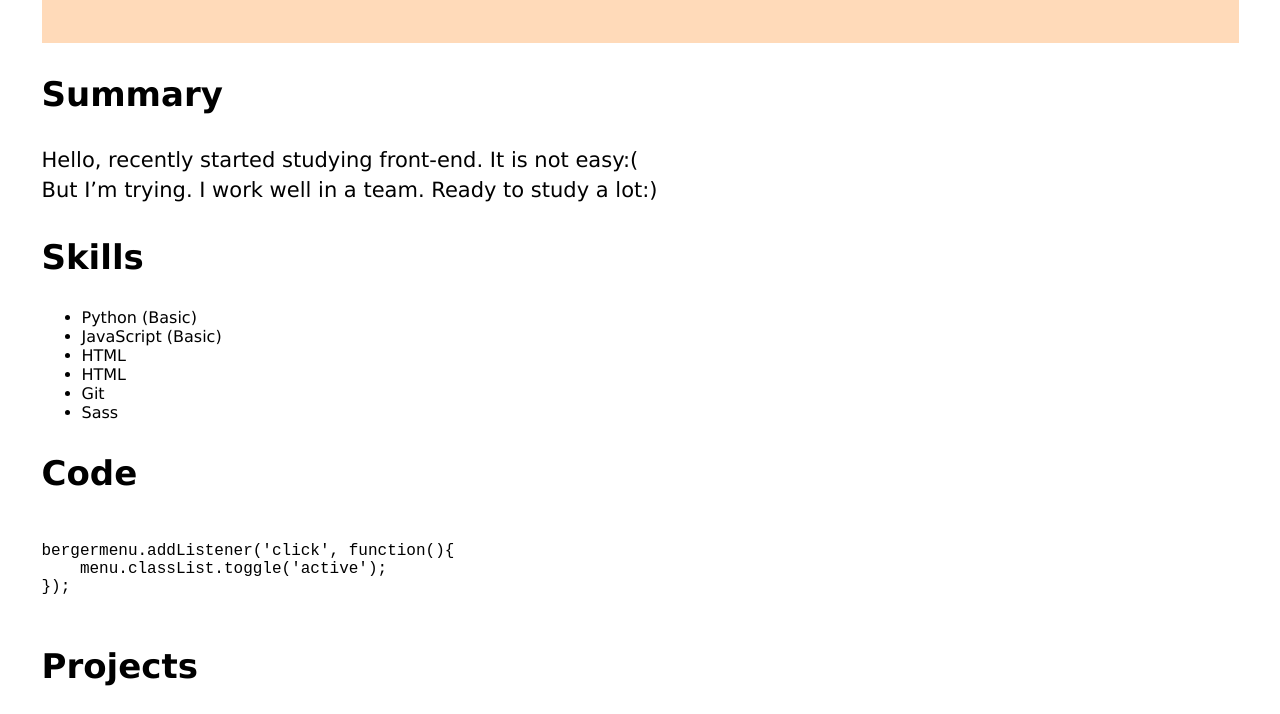
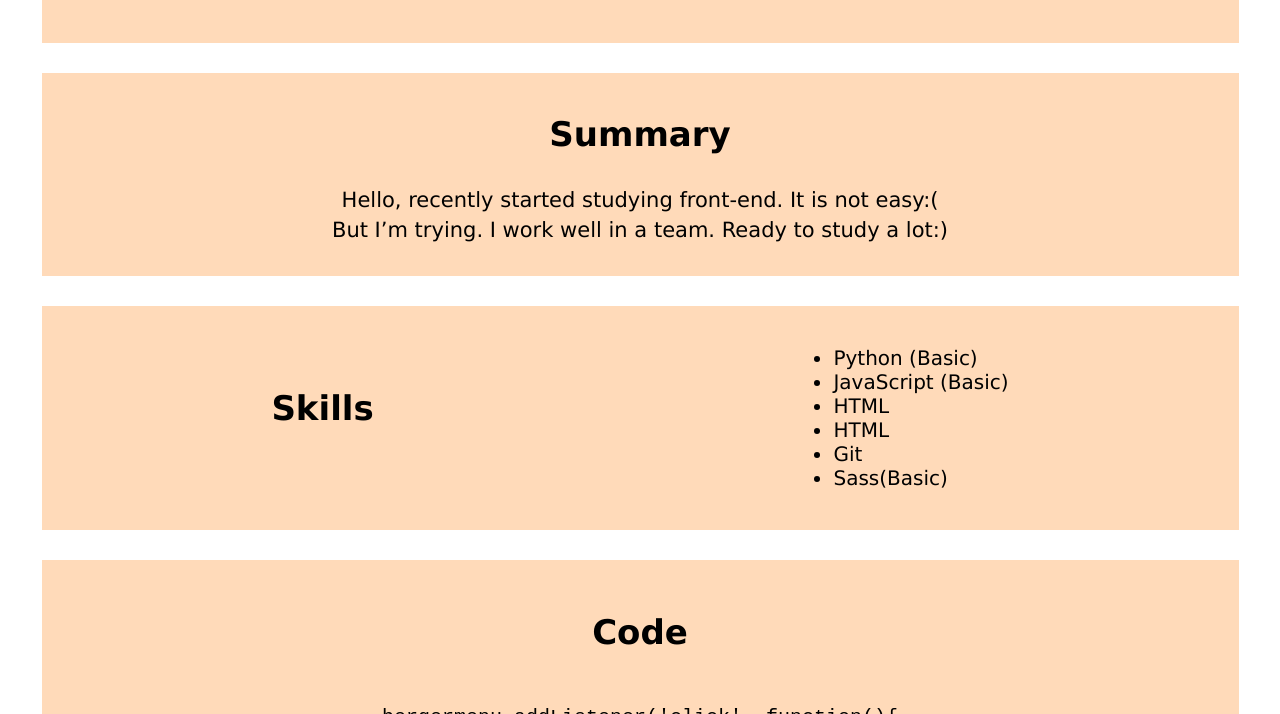
Before and after one commit to anastasia19141918/rsschool-cv, a website: page index.html in a window 1280 px wide. Shown: the part 737-1451 px from the top of the page. Drawn offline with Linux system fonts and the light colour scheme.

Commit message:
feat: add summary, skills, code

```diff
--- a/index.html
+++ b/index.html
@@ -34,7 +34,7 @@
                 </div>
             </section>
             <section class="informations inform__contact" id="Contacts">
-                <h2 class="inf-content">Contacts</h2>
+                <h2>Contacts</h2>
                 <ul class="tols">
                     <li class="contacts__Link">Gomel, Belarus</li>
                     <li class="contacts__Link">Email:<a href="anastasiya.anast.ru@mail.ru" class="con__Link">anastasiya.anast.ru@mail.ru</a></li>
@@ -42,25 +42,25 @@
                     <li class="contacts__Link">Telegram:<a href="https://t.me/tutayshaya1066" class="con__Link">tutayshaya1066</a></li>
                 </ul>
             </section>
-            <section class="summary-content" id="Summary">
+            <section class="summarys" id="Summary">
                 <h2>Summary</h2>
                 <p>Hello, recently started studying front-end. It is not easy:(<br>But I’m trying. I work well in a team. Ready to study a lot:)
                 </p>
             </section>
-            <section class="section" id="Skills">
-                <h2>Skills</h2>
-                <ul>
-                    <li>Python (Basic)</li>
-                    <li>JavaScript (Basic)</li>
-                    <li>HTML</li>
-                    <li>HTML</li>
-                    <li>Git</li>
-                    <li>Sass</li>
+            <section class="skill skill__wrapper" id="Skills">
+                <h2 class="inf-content">Skills</h2>
+                <ul class="knowledge">
+                    <li class="link_skill">Python (Basic)</li>
+                    <li class="link_skill">JavaScript (Basic)</li>
+                    <li class="link_skill">HTML</li>
+                    <li class="link_skill">HTML</li>
+                    <li class="link_skill">Git</li>
+                    <li class="link_skill">Sass(Basic)</li>
                 </ul>
              </section>
-            <section class="section" id="Code">
+            <section class="section_code" id="Code">
                 <h2>Code</h2>
-                <pre>
+                <pre class="content_code">
 
 bergermenu.addListener('click', function(){
     menu.classList.toggle('active');
--- /dev/null
+++ b/sass/component/_code.scss
@@ -0,0 +1,10 @@
+.section_code {
+    margin: 30px 0;
+    padding: 20px;
+    text-align: center;
+    background: $color-brend;
+}
+
+.content_code {
+    font-size: 20px;
+}
--- /dev/null
+++ b/sass/component/_skills.scss
@@ -0,0 +1,19 @@
+.skill {
+    padding: 20px;
+    background: $color-brend;
+}
+
+.skill__wrapper {
+    display: flex;
+    text-align: center;
+    justify-content: space-around;
+}
+
+.knowledge {
+    text-align: left;
+    font-size: 20px;
+}
+
+.inf-content {
+    padding: 30px 0;
+}
--- a/sass/component/_summary.scss
+++ b/sass/component/_summary.scss
@@ -1,4 +1,6 @@
-.summary-content {
-    padding: 30px 0;
+.summarys {
+    margin: 30px 0;
+    padding: 10px;
     background: $color-brend;
+    text-align: center;
 }
--- a/sass/style.scss
+++ b/sass/style.scss
@@ -9,3 +9,6 @@
 // component
 @import "component/promo";
 @import "component/information";
+@import "component/summary";
+@import "component/skills";
+@import "component/code";
```
Also changed, not shown: sass/style.css, 1 other file.
